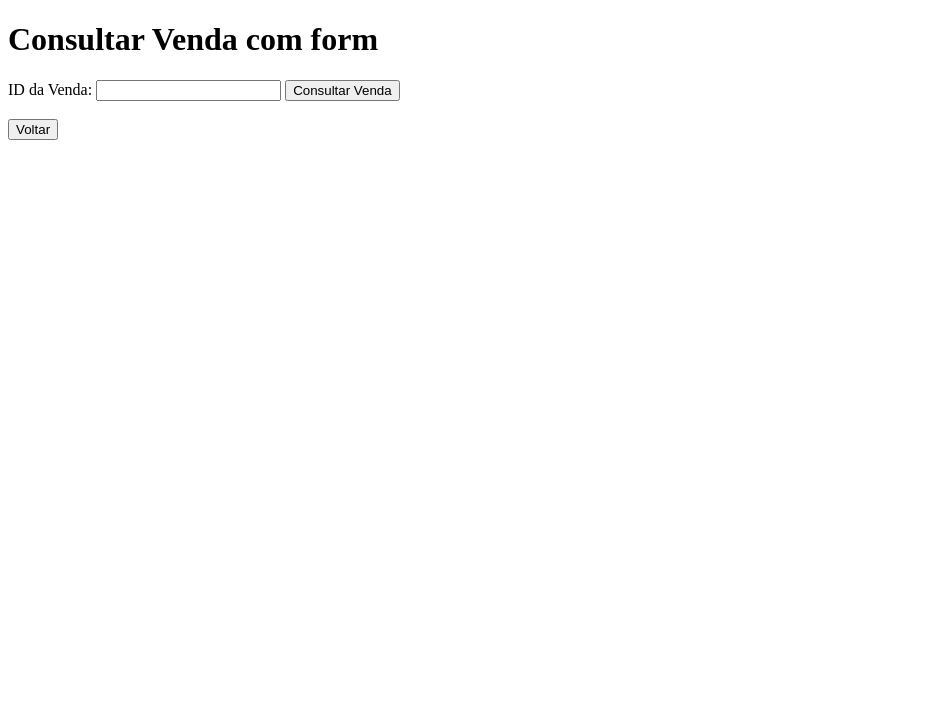
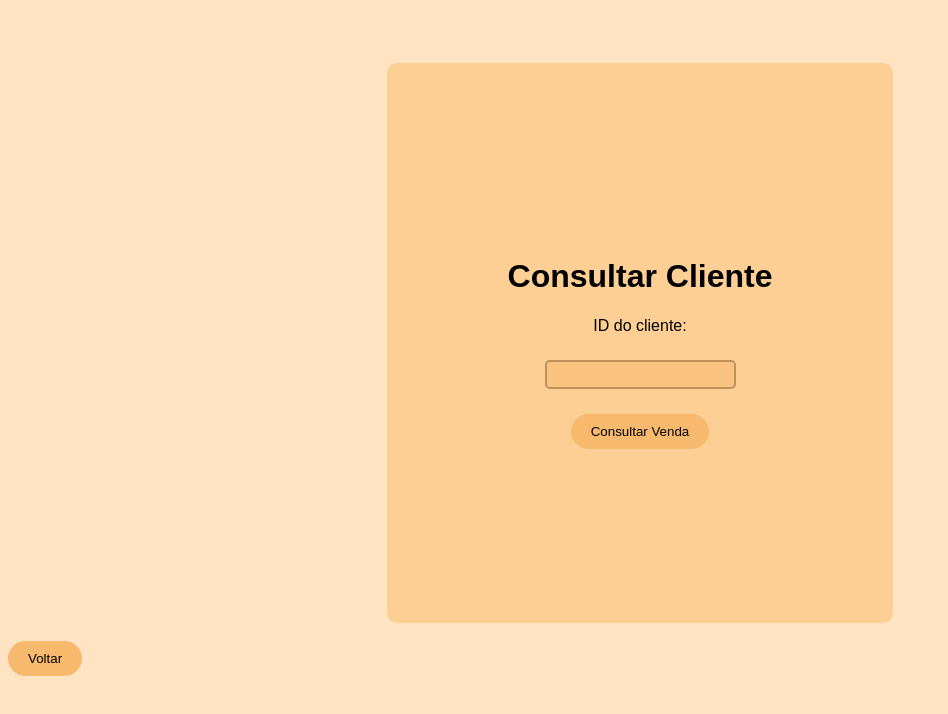
Before and after one commit to Thur00/VendaxSQL, a website: page public/cliente.html in a window 1280 px wide. Shown: the whole page, without its empty margins (0-948 px from the left). Drawn offline with Linux system fonts and the light colour scheme.

Commit message:
atualização

```diff
--- a/public/cliente.html
+++ b/public/cliente.html
@@ -5,15 +5,18 @@
   <meta charset="UTF-8" />
   <meta name="viewport" content="width=device-width, initial-scale=1.0" />
   <title>Consultar Venda</title>
+  <link rel="stylesheet" type="text/css" href="/paginas.css">
 </head>
 
 <body>
-  <h1>Consultar Venda com form</h1>
-  <label for="clienteId">ID da Venda:</label>
-  <input type="text" id="clienteId" />
-  <button onclick="consultarVenda()">Consultar Venda</button>
-  <div id="resultado">
-    <!-- Resultado da consulta será exibido aqui -->
+  <div class="box">
+    <h1>Consultar Cliente</h1>
+    <label for="clienteId">ID do cliente:</label>
+    <input type="text" id="clienteId" />
+    <button onclick="consultarVenda()">Consultar Venda</button>
+    <div id="resultado">
+      <!-- Resultado da consulta será exibido aqui -->
+    </div>
   </div>
   <script>
     async function consultarVenda() {
--- /dev/null
+++ b/public/paginas.css
@@ -0,0 +1,47 @@
+* {
+    font-family: sans-serif;
+    color: black;
+}
+
+body {
+    background-color: bisque;
+}
+
+.box {
+    margin: 5% auto 0;
+    width: 40%;
+    height: 70vh;
+    background-color:#fecf94;
+    border-radius: 10px;
+    display: flex;
+    flex-direction: column;
+    justify-content: center;
+    align-items: center;
+}
+
+input {
+    border-radius: 5px;
+    background-color: #fac380;
+    border: 2px solid #c0925b;
+    margin: 5% 0;
+    padding: 5px;
+}
+
+button {
+    border: none;
+    border-radius: 20px;
+    padding: 10px 20px;
+    background-color: #f6b96e;
+}
+
+button:hover {
+    background-color: #fac380;
+}
+
+#resultado input {
+    background-color: transparent;
+    margin: 0;
+    border: none;
+    font-weight: bold;
+    text-decoration: underline;
+}
--- a/public/style.css
+++ b/public/style.css
@@ -1,8 +1,33 @@
 * {
     font-family: sans-serif;
+    color: black;
 }
 
-a{
+body {
+    background-color: bisque;
+}
+
+.box {
+    margin: 5% auto 0;
+    width: 40%;
+    height: 50vh;
+    background-color:#fecf94;
+    border-radius: 10px;
+    display: flex;
+    flex-direction: column;
+    justify-content: center;
+    align-items: center;
+}
+
+h1 {
+    margin: 0;
+}
+
+li, a {
     text-decoration: none;
-    color: black;
+    font-size: 1.4rem;
 }
+
+li:hover, a:hover {
+    color:#83623a;
+}
```
Also changed, not shown: index.html (+13 -9 lines), public/integrado.html (+10 -5 lines), public/venda.html (+8 -5 lines), public/vendedor.html (+9 -6 lines).
